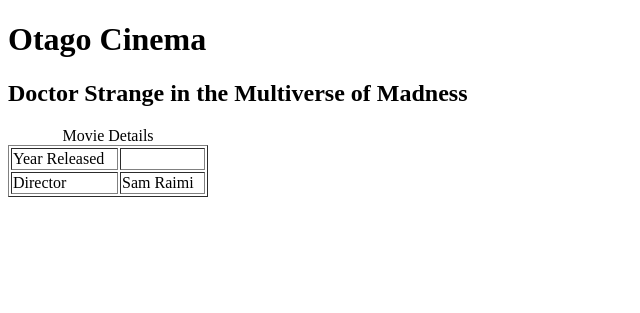
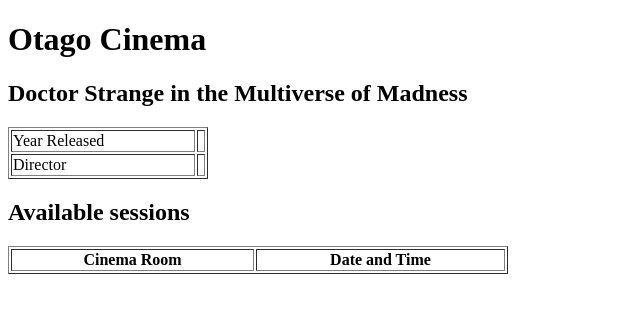
Before and after one commit to dobscon2/COSC349-Assignment-1, a PHP site: the page made by www/movie.php in a window 1280 px wide. Shown: the top 313 px of the page, without its empty margins (0-640 px from the left). Run offline with PHP 8.4, Linux system fonts and the light colour scheme; data comes from the database, SQL or seed files in the repository; tables that the repository leaves empty hold one stand-in row (values such as "Sample post"); data that the repository does not hold is empty.

Commit message:
Added code to display available movie sessions I have implemented a while loop that will display the movie sessions date and times as well as what cinema Room the movie is playing in.

```diff
--- a/www/movie.php
+++ b/www/movie.php
@@ -1,6 +1,6 @@
 <?php
-	$movieName = $_GET["movieName"];
-	$movieYear = $_GET["movieYear"];
+$movieName = $_GET[ "movieName" ];
+$movieYear = $_GET[ "movieYear" ];
 
 $db_host = '192.168.56.12';
 $db_name = 'hvlofi';
@@ -8,12 +8,12 @@
 $db_passwd = 'insecure_db_pw';
 
 $pdo_dsn = "mysql:host=$db_host;dbname=$db_name";
-	$pdo = new PDO($pdo_dsn, $db_user, $db_passwd);
+$pdo = new PDO( $pdo_dsn, $db_user, $db_passwd );
 
-	$q = $pdo->query("SELECT * FROM movie WHERE movieName = '".$movieName."'");
+$q = $pdo->query( "SELECT * FROM movie WHERE movieName = '" . $movieName . "' && movieYear = '" . $movieYear . "'" );
 
 $row = $q->fetch();
-	$movieDirector = $row["movieDirector"];
+$movieDirector = $row[ "movieDirector" ];
 ?>
 <!doctype html>
 <html>
@@ -25,13 +25,9 @@
 <body>
 <h1>Otago Cinema</h1>
 <?php
-		echo "<h2>".$movieName."</h2>";
+echo "<h2>" . $movieName . "</h2>";
 ?>
-
 <table width="200" border="1">
-  <caption>
-    Movie Details
-  </caption>
   <tbody>
     <tr>
       <td>Year Released</td>
@@ -43,6 +39,20 @@
     </tr>
   </tbody>
 </table>
-
+<h2>Available sessions</h2>
+<table width="500" border="1">
+  <tbody>
+    <tr>
+      <th> Cinema Room</th>
+      <th>Date and Time</th>
+    </tr>
+    <?php
+    $q = $pdo->query( "SELECT * FROM cinemaSessions WHERE movieName = '" . $movieName . "' && movieYear = '" . $movieYear . "'" );
+    while ( $row = $q->fetch() ) {
+      echo "<tr><td>" . $row[ "cinemaRoom" ] . "</td><td><a href='booking.php?sessionID=".$row["sessionID"]."'>" . $row[ "sessionDateTime" ] . "</a></td></tr>";
+    }
+    ?>
+  </tbody>
+</table>
 </body>
 </html>
```
Also changed, not shown: www/index.php (+7 -5 lines). Lines whose indentation alone changed are shown as unchanged.
